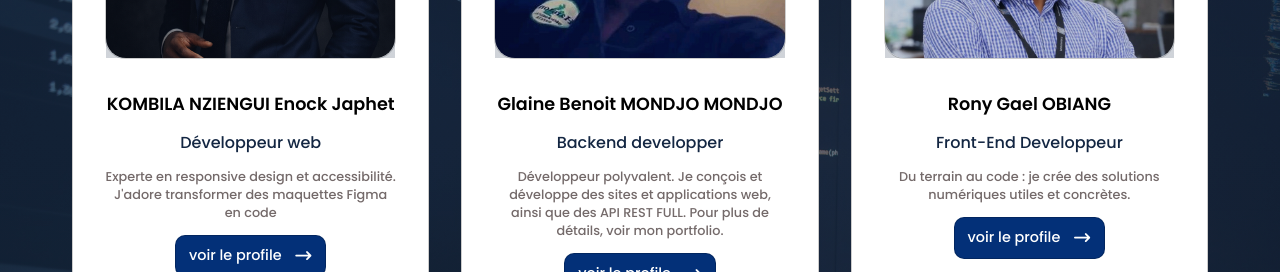
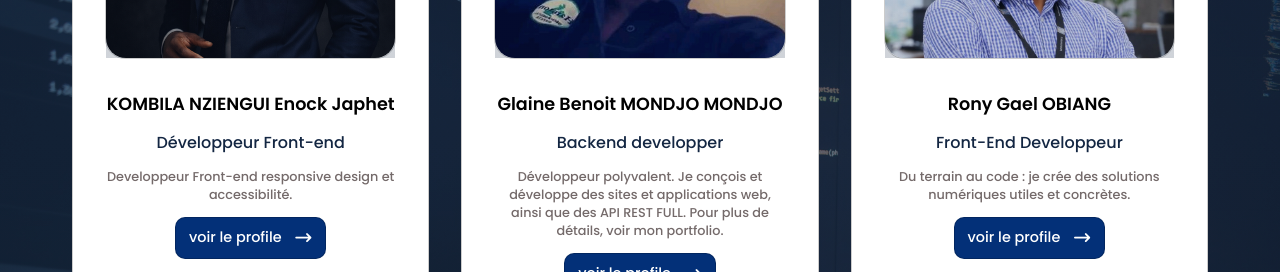
Before and after one commit to NEJDev241/Portail_portfolio_v3, a Next.js app: page /profile in a window 1280 px wide. Shown: the part 820-1092 px from the top of the page. Built offline with nearby package versions, Linux system fonts and the light colour scheme; a web font is replaced by a local one.

Commit message:
page profil mise a jour

```diff
--- a/app/(front_office)/profile/_data.ts
+++ b/app/(front_office)/profile/_data.ts
@@ -12,8 +12,8 @@ export const developers: Developer[] = [
     {
         initials: "NEJ",
         name: "KOMBILA NZIENGUI Enock Japhet",
-        role: "Développeur web",
-        desc: "Experte en responsive design et accessibilité. J'adore transformer des maquettes Figma en code",
+        role: "Développeur Front-end",
+        desc: "Developpeur Front-end responsive design et accessibilité.",
         tags: ["HTML", "CSS", "Vue.js"],
         link: "https://nejdev241.github.io/portfolio/",
         photo: "/profile/photos/profile-japhet.png",
```
